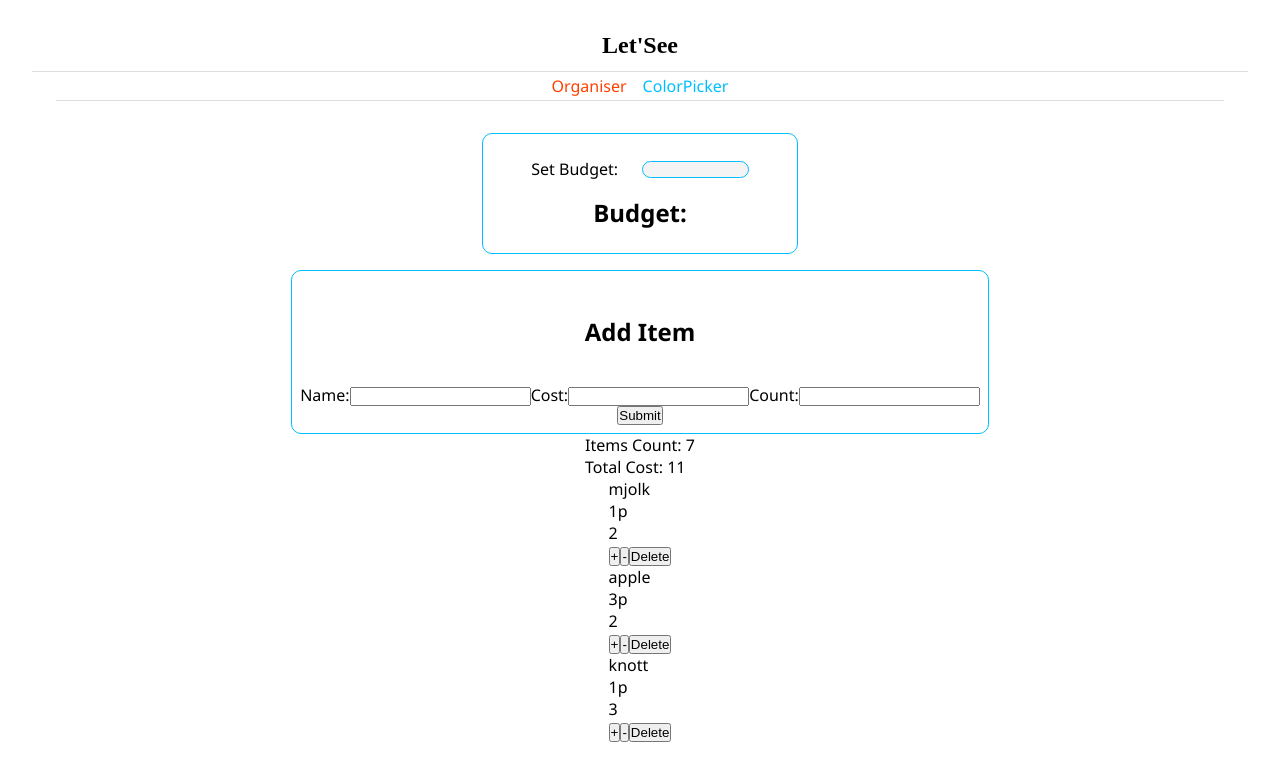
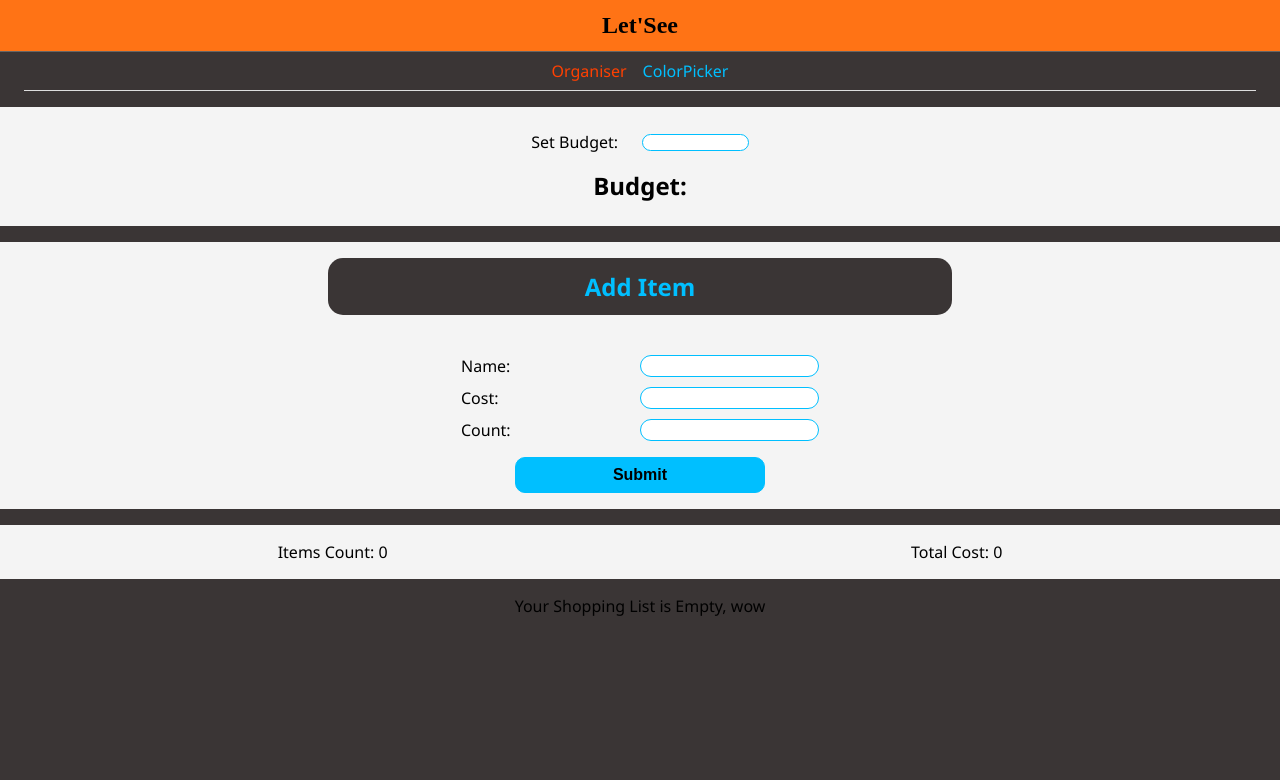
Before and after one commit to Cephern/DailyOrg, a React (Create React App) app: page / in a window 1280 px wide. Shown: the top 780 px of the page. Built offline with nearby package versions, Linux system fonts and the light colour scheme; a web font is replaced by a local one.

Commit message:
Styling, localStorage data

```diff
--- a/src/comps/Navbar.js
+++ b/src/comps/Navbar.js
@@ -1,11 +1,11 @@
 import React from 'react'
-import { Link, NavLink } from 'react-router-dom';
+import { NavLink } from 'react-router-dom';
 
 export default function Navbar() {
     return (
         <nav className="navbar">
             <ul>
-                <li><NavLink to="/">Organiser</NavLink></li>
+                <li><NavLink exact to="/">Organiser</NavLink></li>
                 <li><NavLink to="/colorPicker">ColorPicker</NavLink></li>
             </ul>
         </nav>
--- a/src/comps/org/Org.js
+++ b/src/comps/org/Org.js
@@ -6,12 +6,8 @@ import AddItem from './AddItem';
 
 export default class Org extends Component {
     state = {
-        items: [
-            { id: 1, name: 'mjolk', cost: 1, count: 2 },
-            { id: 2, name: 'apple', cost: 3, count: 2 },
-            { id: 3, name: 'knott', cost: 1, count: 3 }
-        ],
-        budget: null
+        items: JSON.parse(localStorage.getItem('items')) || [],
+        budget: JSON.parse(localStorage.getItem('budget')) || null
     }
 
     addItem = (item) => {
@@ -19,17 +15,20 @@ export default class Org extends Component {
         item.id = id;
         let items = [...this.state.items, item];
         this.setState({ items });
+        localStorage.setItem('items', JSON.stringify(items));
     }
 
     deleteItem = (id) => {
         let filteredItems = [...this.state.items].filter(item => item.id !== id);
         this.setState({ items: filteredItems });
+        localStorage.setItem('items', JSON.stringify(filteredItems));
     }
 
     addBudget = (budget) => {
         this.setState({
             budget: budget
-        })
+        });
+        localStorage.setItem('budget', JSON.stringify(budget));
     }
 
     increment = (id) => {
--- a/src/comps/org/TotalCount.js
+++ b/src/comps/org/TotalCount.js
@@ -3,7 +3,7 @@ import React from 'react';
 const TotalCount = ({ items }) => {
     if (items.length === 0) {
         return (
-            <div className="empty">
+            <div className="total">
                 <p>Items Count: 0</p>
                 <p>Total Cost: 0</p>
             </div>
--- a/src/index.css
+++ b/src/index.css
@@ -16,11 +16,7 @@ a {
 
 body {
     font-family: 'Segoe UI', Tahoma, Geneva, Verdana, sans-serif;
-    background-color: #fff;
-}
-
-.app {
-    margin: 2em;
+    background-color: #3a3535;
 }
 
 .app_header {
@@ -28,8 +24,9 @@ body {
     font-family: 'Solway', serif;
     font-size: 1.5em;
     font-weight: 600;
-    padding-bottom: 0.5em;
-    border-bottom: 1px solid #ddd;
+    padding: 0.5em;
+    border-bottom: 1px solid #666;
+    background-color: #ff7315;
 }
 
 /* Navbar component */
@@ -42,7 +39,7 @@ body {
 }
 
 .navbar li {
-    padding: 0.2em 0.5em;
+    padding: 0.5em 0.5em;
 }
 
 .navbar a {
@@ -67,13 +64,13 @@ body {
 
 .budget {
     display: flex;
+    width: 100%;
+    background-color: #f4f4f4;
     flex-direction: column;
     align-items: center;
     justify-content: center;
-    margin: 1em;
+    margin-bottom: 1em;
     padding: 1em;
-    border: 1px solid #00bfff;
-    border-radius: 10px;
 }
 
 .budget_form {
@@ -85,7 +82,6 @@ body {
 
 #budget {
     width: 40%;
-    background-color: #f4f4f4;
     border-radius: 10px;
     border: 1px solid #00bfff;
     transition: border 0.3s ease-in;
@@ -103,17 +99,94 @@ body {
 /* AddItem component */
 
 .addItem_form {
+    width: 100%;
     display: flex;
     flex-direction: column;
     align-items: center;
-    border: 1px solid #00bfff;
-    border-radius: 10px;
-    padding: 0.5em;
-
+    margin-bottom: 1em;
+    padding: 1em;
+    background-color: #f4f4f4;
 }
 
 .addItem_form h2 {
     width: 50%;
     text-align: center;
-    padding: 1.5em;
+    color: #00bfff;
+    padding: 0.5em;
+    background-color: #3a3535;
+    border-radius: 15px;
+    margin-bottom: 1em;
 }
+
+.addItem_inputs {
+    display: grid;
+    grid-template-columns: repeat(2, 1fr);
+    grid-gap: 10px 0;
+    margin: 1em;
+}
+
+.addItem_inputs input {
+    border-radius: 15px;
+    border: 1px solid #00bfff;
+}
+
+.addItem_form button {
+    width: 20%;
+    background-color: #00bfff;
+    padding: 0.5em;
+    border: 1px solid #00bfff;
+    border-radius: 10px;
+    font-size: 1em;
+    font-weight: 600;
+}
+
+
+/* TotalCount component */
+
+.total {
+    width: 100%;
+    margin-bottom: 1em;
+    padding: 1em;
+    background-color: #f4f4f4;
+    display: flex;
+    justify-content: space-around;
+}
+
+/* Display component*/
+
+.display-items {
+    display: flex;
+    flex-direction: column;
+    justify-content: center;
+    align-items: center;
+    width: 90%;
+}
+
+.display_item {
+    background-color: #f4f4f4;
+    width: 100%;
+    display: flex;
+    justify-content: space-between;
+    align-items:center;
+    padding: 1em;
+    margin: 0.5em;
+    border-radius: 10px;
+}
+
+.item_name {
+    width: 30%;
+    text-align: center;
+}
+
+.item_btns {
+    width: 30%;
+    display: flex;
+    justify-content: space-evenly;
+}
+
+.item_btns button {
+    padding: 0.5em;
+    border-radius: 15px;
+    border: 1px solid #00bfff;
+    background-color: #fff;
+}
```
